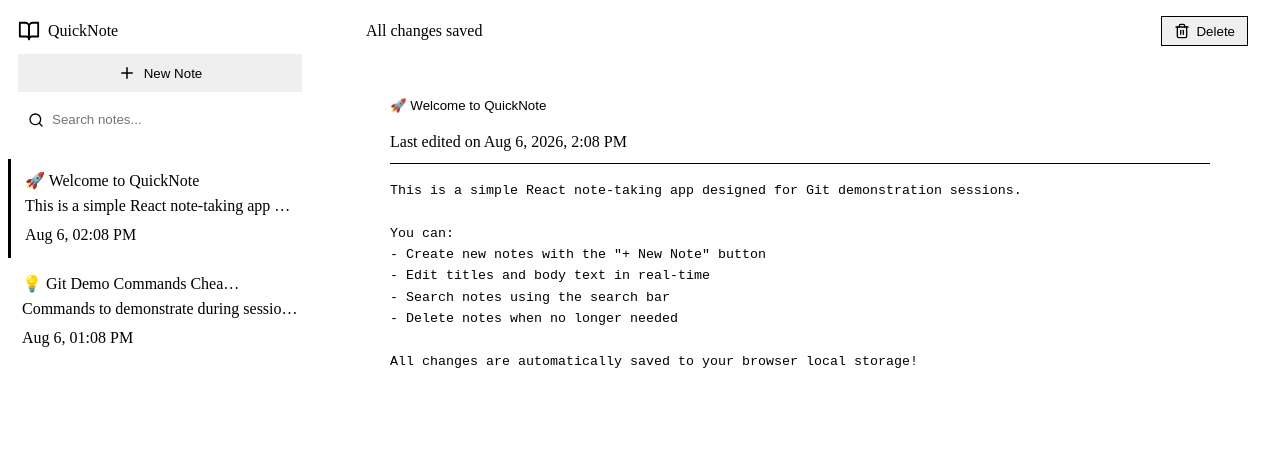
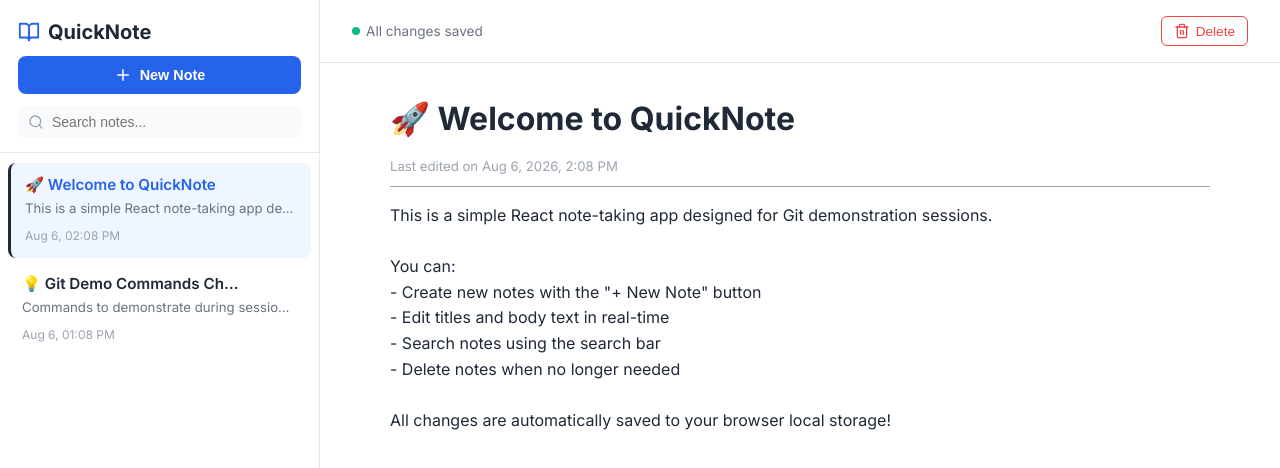
Before and after one commit to PatelTushar-2026/Notes-App, a React (Vite) app: page / in a window 1280 px wide. Shown: the top 468 px of the page. Built offline with nearby package versions, Linux system fonts and the light colour scheme.

Commit message:
index.css again changed

```diff
--- a/src/index.css
+++ b/src/index.css
@@ -5,6 +5,452 @@
 :root {
   /* Layout */
   --sidebar-width: 320px;
+}
+/* ==========================================================================
+   Global Theme & CSS Reset
+   ========================================================================== */
+
+:root {
+  /* Color Palette - Notion / OneNote modern minimalist theme */
+  --bg-app: #f7f8fa;
+  --bg-sidebar: #ffffff;
+  --bg-editor: #ffffff;
+  --bg-hover: #f0f2f5;
+  --bg-active: #e4e8ee;
+
+  --text-main: #1f2937;
+  --text-secondary: #6b7280;
+  --text-muted: #9ca3af;
+
+  --accent-color: #2563eb;
+  --accent-light: #eff6ff;
+  --danger-color: #ef4444;
+  --danger-hover: #dc2626;
+  --danger-light: #fef2f2;
+
+  --border-color: #e5e7eb;
+  --border-focus: #3b82f6;
+
+  /* Typography */
+  --font-family: 'Inter', -apple-system, BlinkMacSystemFont, "Segoe UI", Roboto, sans-serif;
+
+  /* Shadows */
+  --shadow-sm: 0 1px 2px 0 rgba(0, 0, 0, 0.05);
+  --shadow-md: 0 4px 6px -1px rgba(0, 0, 0, 0.1), 0 2px 4px -1px rgba(0, 0, 0, 0.06);
+
+  /* Layout */
+  --sidebar-width: 320px;
+}
+
+* {
+  box-sizing: border-box;
+  margin: 0;
+  padding: 0;
+}
+
+body {
+  font-family: var(--font-family);
+  background-color: var(--bg-app);
+  color: var(--text-main);
+  height: 100vh;
+  overflow: hidden;
+  -webkit-font-smoothing: antialiased;
+}
+
+#root {
+  height: 100vh;
+  width: 100vw;
+  display: flex;
+}
+
+/* ==========================================================================
+   App Layout
+   ========================================================================== */
+
+.app-container {
+  display: flex;
+  width: 100%;
+  height: 100vh;
+  background-color: var(--bg-app);
+  overflow: hidden;
+}
+
+/* ==========================================================================
+   Sidebar Styling
+   ========================================================================== */
+
+.sidebar {
+  width: var(--sidebar-width);
+  min-width: 280px;
+  height: 100%;
+  background-color: var(--bg-sidebar);
+  border-right: 1px solid var(--border-color);
+  display: flex;
+  flex-direction: column;
+  flex-shrink: 0;
+}
+
+.sidebar-header {
+  padding: 20px 18px 14px 18px;
+  display: flex;
+  flex-direction: column;
+  gap: 12px;
+  border-bottom: 1px solid var(--border-color);
+}
+
+.sidebar-title {
+  display: flex;
+  align-items: center;
+  gap: 8px;
+  font-size: 1.25rem;
+  font-weight: 700;
+  color: var(--text-main);
+}
+
+.sidebar-title svg {
+  color: var(--accent-color);
+}
+
+.new-note-btn {
+  display: flex;
+  align-items: center;
+  justify-content: center;
+  gap: 8px;
+  background-color: var(--accent-color);
+  color: #ffffff;
+  border: none;
+  border-radius: 8px;
+  padding: 10px 16px;
+  font-size: 0.9rem;
+  font-weight: 600;
+  cursor: pointer;
+  transition: background-color 0.2s ease, transform 0.1s ease;
+  width: 100%;
+}
+
+.new-note-btn:hover {
+  background-color: #1d4ed8;
+}
+
+.new-note-btn:active {
+  transform: scale(0.98);
+}
+
+.search-box {
+  position: relative;
+  width: 100%;
+}
+
+.search-box svg {
+  position: absolute;
+  left: 10px;
+  top: 50%;
+  transform: translateY(-50%);
+  color: var(--text-muted);
+}
+
+.search-input {
+  width: 100%;
+  padding: 8px 12px 8px 34px;
+  border: 1px solid var(--border-color);
+  border-radius: 6px;
+  font-size: 0.875rem;
+  background-color: #f9fafb;
+  color: var(--text-main);
+  outline: none;
+  transition: border-color 0.2s, background-color 0.2s;
+}
+
+.search-input:focus {
+  border-color: var(--border-focus);
+  background-color: #ffffff;
+}
+
+/* ==========================================================================
+   Note List Styling
+   ========================================================================== */
+
+.note-list {
+  flex: 1;
+  overflow-y: auto;
+  padding: 10px 8px;
+  display: flex;
+  flex-direction: column;
+  gap: 4px;
+}
+
+.note-card {
+  padding: 12px 14px;
+  border-radius: 8px;
+  cursor: pointer;
+  transition: background-color 0.15s ease;
+  display: flex;
+  flex-direction: column;
+  gap: 6px;
+  position: relative;
+}
+
+.note-card:hover {
+  background-color: var(--bg-hover);
+}
+
+.note-card.active {
+  background-color: var(--accent-light);
+  border-left: 3px solid var(--accent-color);
+}
+
+.note-card-header {
+  display: flex;
+  justify-content: space-between;
+  align-items: center;
+}
+
+.note-card-title {
+  font-size: 0.95rem;
+  font-weight: 600;
+  color: var(--text-main);
+  white-space: nowrap;
+  overflow: hidden;
+  text-overflow: ellipsis;
+  max-width: 80%;
+}
+
+.note-card.active .note-card-title {
+  color: var(--accent-color);
+}
+
+.note-card-snippet {
+  font-size: 0.825rem;
+  color: var(--text-secondary);
+  white-space: nowrap;
+  overflow: hidden;
+  text-overflow: ellipsis;
+  line-height: 1.3;
+}
+
+.note-card-footer {
+  display: flex;
+  justify-content: space-between;
+  align-items: center;
+  margin-top: 2px;
+}
+
+.note-card-date {
+  font-size: 0.75rem;
+  color: var(--text-muted);
+}
+
+.delete-card-btn {
+  background: transparent;
+  border: none;
+  color: var(--text-muted);
+  cursor: pointer;
+  opacity: 0;
+  transition: opacity 0.2s ease, color 0.2s ease;
+  padding: 2px;
+  border-radius: 4px;
+}
+
+.note-card:hover .delete-card-btn {
+  opacity: 1;
+}
+
+.delete-card-btn:hover {
+  color: var(--danger-color);
+  background-color: var(--danger-light);
+}
+
+/* ==========================================================================
+   Note Editor Styling
+   ========================================================================== */
+
+.editor-container {
+  flex: 1;
+  height: 100%;
+  background-color: var(--bg-editor);
+  display: flex;
+  flex-direction: column;
+  overflow: hidden;
+}
+
+.editor-toolbar {
+  padding: 16px 32px;
+  border-bottom: 1px solid var(--border-color);
+  display: flex;
+  justify-content: space-between;
+  align-items: center;
+  background-color: #ffffff;
+}
+
+.save-status {
+  display: flex;
+  align-items: center;
+  gap: 6px;
+  font-size: 0.85rem;
+  color: var(--text-secondary);
+}
+
+.save-status-dot {
+  width: 8px;
+  height: 8px;
+  border-radius: 50%;
+  background-color: #10b981; /* Green */
+}
+
+.save-status-dot.saving {
+  background-color: #f59e0b; /* Yellow/Orange */
+  animation: pulse 1s infinite alternate;
+}
+
+@keyframes pulse {
+  from { opacity: 0.4; }
+  to { opacity: 1; }
+}
+
+.delete-note-btn {
+  display: flex;
+  align-items: center;
+  gap: 6px;
+  background-color: transparent;
+  color: var(--danger-color);
+  border: 1px solid var(--danger-color);
+  border-radius: 6px;
+  padding: 6px 12px;
+  font-size: 0.85rem;
+  font-weight: 500;
+  cursor: pointer;
+  transition: background-color 0.2s, color 0.2s;
+}
+
+.delete-note-btn:hover {
+  background-color: var(--danger-color);
+  color: #ffffff;
+}
+
+.editor-content {
+  flex: 1;
+  padding: 32px 40px;
+  display: flex;
+  flex-direction: column;
+  gap: 16px;
+  overflow-y: auto;
+  max-width: 900px;
+  width: 100%;
+  margin: 0 auto;
+}
+
+.editor-title-input {
+  font-family: var(--font-family);
+  font-size: 2rem;
+  font-weight: 700;
+  color: var(--text-main);
+  border: none;
+  outline: none;
+  width: 100%;
+  background: transparent;
+  padding: 4px 0;
+}
+
+.editor-title-input::placeholder {
+  color: var(--text-muted);
+}
+
+.editor-meta {
+  font-size: 0.825rem;
+  color: var(--text-muted);
+  padding-bottom: 12px;
+  border-bottom: 1px solid var(--border-color);
+}
+
+.editor-body-textarea {
+  font-family: var(--font-family);
+  font-size: 1rem;
+  line-height: 1.6;
+  color: var(--text-main);
+  border: none;
+  outline: none;
+  resize: none;
+  flex: 1;
+  width: 100%;
+  background: transparent;
+  min-height: 350px;
+}
+
+.editor-body-textarea::placeholder {
+  color: var(--text-muted);
+}
+
+/* ==========================================================================
+   Empty State Styling
+   ========================================================================== */
+
+.empty-state {
+  flex: 1;
+  display: flex;
+  flex-direction: column;
+  align-items: center;
+  justify-content: center;
+  padding: 40px;
+  text-align: center;
+  color: var(--text-secondary);
+}
+
+.empty-state-icon {
+  width: 64px;
+  height: 64px;
+  background-color: var(--accent-light);
+  color: var(--accent-color);
+  border-radius: 50%;
+  display: flex;
+  align-items: center;
+  justify-content: center;
+  margin-bottom: 16px;
+}
+
+.empty-state-title {
+  font-size: 1.25rem;
+  font-weight: 600;
+  color: var(--text-main);
+  margin-bottom: 8px;
+}
+
+.empty-state-subtitle {
+  font-size: 0.9rem;
+  color: var(--text-secondary);
+  max-width: 320px;
+  margin-bottom: 20px;
+}
+
+/* ==========================================================================
+   Custom Scrollbar
+   ========================================================================== */
+
+::-webkit-scrollbar {
+  width: 6px;
+  height: 6px;
+}
+
+::-webkit-scrollbar-track {
+  background: transparent;
+}
+
+::-webkit-scrollbar-thumb {
+  background: #d1d5db;
+  border-radius: 3px;
+}
+
+::-webkit-scrollbar-thumb:hover {
+  background: #9ca3af;
+}
+
+/* Responsive adjustments for demo screen sizes */
+@media (max-width: 768px) {
+  :root {
+    --sidebar-width: 240px;
+  }
+  .editor-content {
+    padding: 20px 24px;
+  }
 }
 
 * {
```
